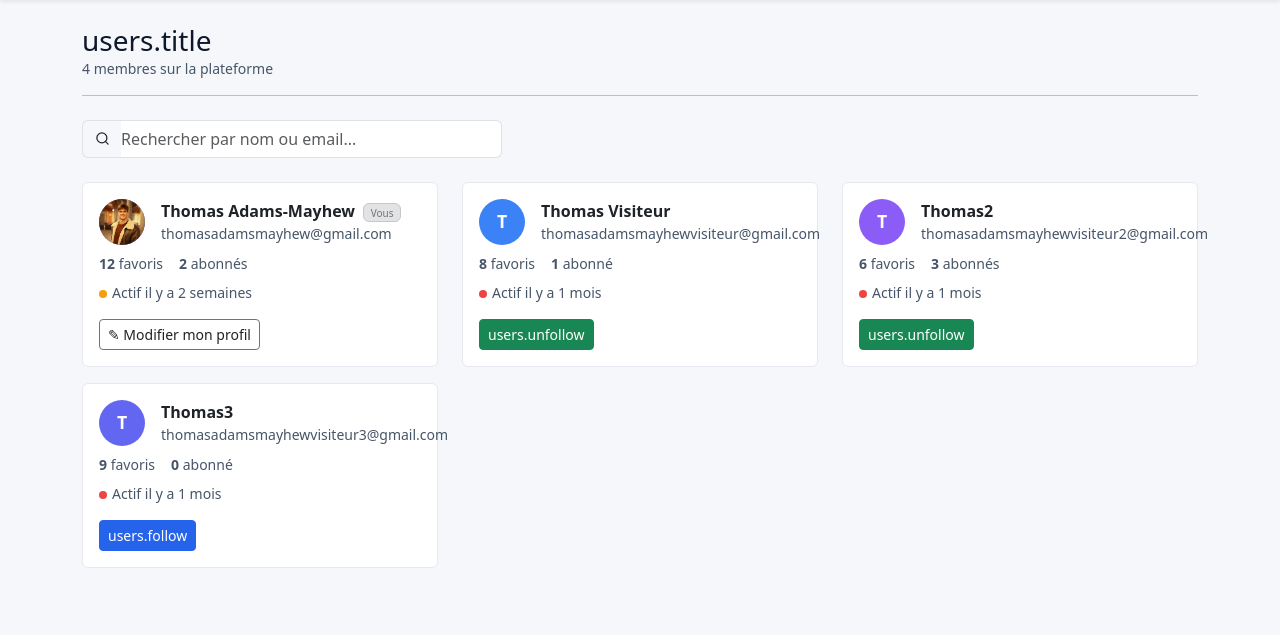
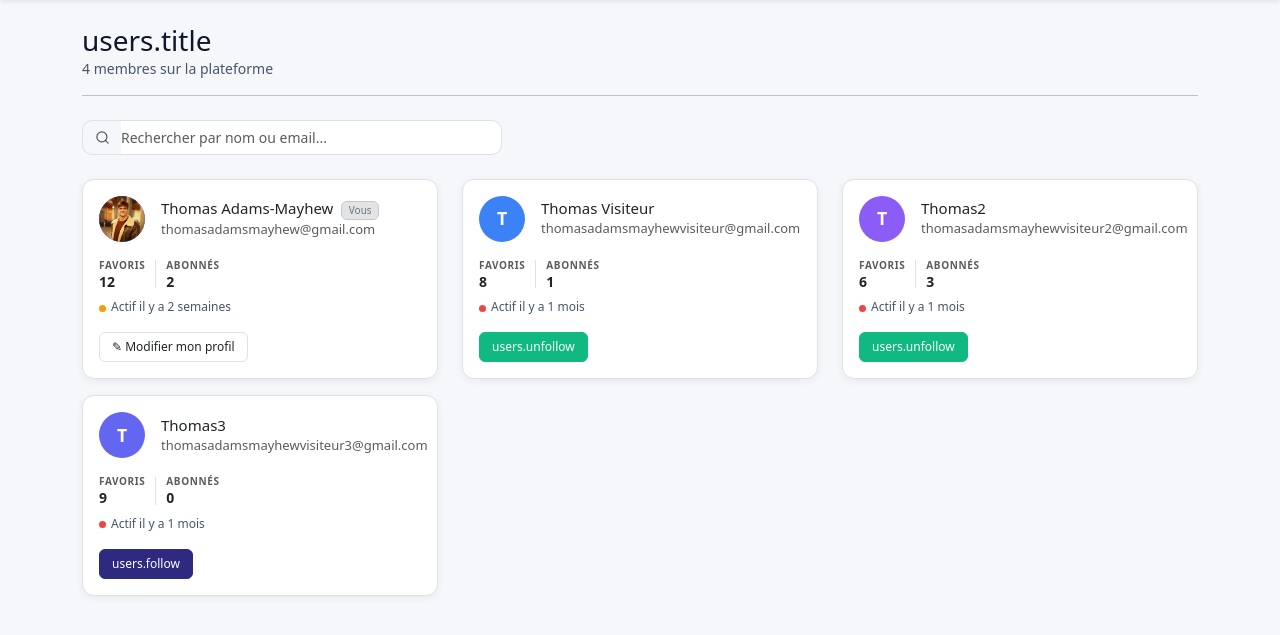
Before and after one commit to ChtickenDev/Calek_News, a Flask app: page /users in a window 1280 px wide. Shown: the part 61-696 px from the top of the page. Run offline with Flask 3, Linux system fonts and the light colour scheme; a user stored in the database is signed in; data comes from the database, SQL or seed files in the repository; parts of the project's set-up code (start-up, migrations or seed data) failed here and were passed over.

Commit message:
harmonise esthétique page Profils sur Favoris

```diff
--- a/templates/users_list.html
+++ b/templates/users_list.html
@@ -12,14 +12,15 @@
 
 <!-- Recherche -->
 <div class="mb-4" style="max-width: 420px;">
-  <div class="input-group">
-    <span class="input-group-text border-end-0" style="background:transparent;">
+  <div class="input-group users-search-group">
+    <span class="input-group-text border-end-0" style="background:transparent; border-radius:10px 0 0 10px;">
       <svg xmlns="http://www.w3.org/2000/svg" width="15" height="15" viewBox="0 0 24 24" fill="none"
            stroke="currentColor" stroke-width="2" stroke-linecap="round" stroke-linejoin="round">
         <circle cx="11" cy="11" r="8"/><line x1="21" y1="21" x2="16.65" y2="16.65"/>
       </svg>
     </span>
     <input type="text" id="search-input" class="form-control border-start-0 ps-0"
+           style="border-radius:0 10px 10px 0;"
            placeholder="Rechercher par nom ou email..."
            oninput="filterUsers(this.value)">
   </div>
@@ -33,63 +34,69 @@
   <div class="col-md-6 col-lg-4 user-card-col"
        data-name="{{ (u.name or '')|lower }}"
        data-email="{{ u.email|lower }}">
-    <div class="card p-3 h-100" style="cursor:pointer;" onclick="window.location='{{ url_for('user_profile', user_id=u.id) }}'">
+    <div class="user-card" onclick="window.location='{{ url_for('user_profile', user_id=u.id) }}'">
 
-      <div class="d-flex align-items-center gap-3 mb-2">
+      <div class="d-flex align-items-center gap-3 mb-3">
         <!-- Avatar -->
         {% if u.photo_filename %}
           <img src="{{ url_for('static', filename='uploads/avatars/' + u.photo_filename) }}"
-               class="avatar-circle-lg flex-shrink-0"
+               class="user-card-avatar flex-shrink-0"
                style="object-fit:cover;"
                alt="{{ (u.name or u.email)[0].upper() }}">
         {% else %}
-          <div class="avatar-circle-lg flex-shrink-0 avatar-initials-dynamic" data-seed="{{ u.email }}">
+          <div class="user-card-avatar flex-shrink-0 avatar-initials-dynamic" data-seed="{{ u.email }}">
             {{ (u.name or u.email)[0].upper() }}
           </div>
         {% endif %}
 
-        <!-- Infos -->
+        <!-- Nom + email -->
         <div class="flex-grow-1 min-w-0">
-          <div class="fw-semibold text-truncate">
+          <div class="user-card-name text-truncate">
             {{ u.name or u.email.split('@')[0] }}
             {% if u.id == current_user.id %}
               <span class="badge bg-secondary-subtle text-secondary border border-secondary-subtle ms-1"
                     style="font-size:10px; font-weight:500; vertical-align:middle;">Vous</span>
             {% endif %}
           </div>
-          <div class="text-muted small text-truncate">{{ u.email }}</div>
+          <div class="user-card-email text-truncate">{{ u.email }}</div>
         </div>
       </div>
 
       <!-- Stats -->
-      <div class="d-flex gap-3 small text-muted mb-2">
-        <span><strong>{{ s.pub_favs }}</strong> favori{{ 's' if s.pub_favs > 1 else '' }}</span>
-        <span><strong>{{ s.followers }}</strong> abonn{{ 'és' if s.followers > 1 else 'é' }}</span>
+      <div class="user-card-stats mb-2">
+        <span class="user-card-stat-block">
+          <span class="user-card-stat-key">Favoris</span>
+          <span class="user-card-stat-val">{{ s.pub_favs }}</span>
+        </span>
+        <span class="user-card-stat-sep"></span>
+        <span class="user-card-stat-block">
+          <span class="user-card-stat-key">Abonn&#233;s</span>
+          <span class="user-card-stat-val">{{ s.followers }}</span>
+        </span>
       </div>
 
       <!-- Indicateur d'activité -->
-      <div class="small mb-3">
+      <div class="user-card-activity mb-3">
         {% if la %}
-          {% set now = now() if now is defined else none %}
           <span class="activity-indicator" data-date="{{ la.isoformat() }}"></span>
         {% else %}
-          <span class="text-muted fst-italic">{{ t('users.no_share') }}</span>
+          <span class="text-muted fst-italic" style="font-size:12px;">{{ t('users.no_share') }}</span>
         {% endif %}
       </div>
 
       <!-- Actions -->
       <div class="d-flex flex-row gap-2 align-items-center mt-auto">
         {% if u.id == current_user.id %}
-          <a href="{{ url_for('me') }}" class="btn btn-sm btn-outline-secondary"
+          <a href="{{ url_for('me') }}" class="card-btn"
              onclick="event.stopPropagation()">&#9998; Modifier mon profil</a>
         {% elif u.id in followed_ids %}
-          <button class="btn btn-sm btn-success unfollow-btn"
+          <button class="card-btn card-btn-public unfollow-btn"
                   data-user-id="{{ u.id }}"
                   onclick="event.stopPropagation(); unfollowUser({{ u.id }}, this)">
             {{ t('users.unfollow') }}
           </button>
         {% else %}
-          <button class="btn btn-sm btn-primary follow-btn"
+          <button class="card-btn card-btn-primary follow-btn"
                   data-user-id="{{ u.id }}"
                   onclick="event.stopPropagation(); followUser({{ u.id }}, this)">
             {{ t('users.follow') }}
@@ -110,16 +117,87 @@
 
 {% block scripts %}
 <style>
-.avatar-circle-lg {
+/* ==================== CARTE UTILISATEUR ==================== */
+.user-card {
+  background: var(--bs-body-bg);
+  border: 0.5px solid var(--bs-border-color);
+  border-radius: 12px;
+  padding: 16px;
+  height: 100%;
+  display: flex;
+  flex-direction: column;
+  cursor: pointer;
+  box-shadow: 0 2px 8px rgba(0, 0, 0, .06);
+  transition: box-shadow .15s, transform .12s;
+}
+.user-card:hover {
+  box-shadow: 0 4px 16px rgba(0, 0, 0, .10);
+  transform: translateY(-1px);
+}
+
+/* Avatar */
+.user-card-avatar {
   width: 46px; height: 46px; border-radius: 50%;
   background: #6366f1;
-  color: #fff !important; font-weight: 700; font-size: 1.1rem;
+  color: #fff; font-weight: 700; font-size: 1.1rem;
   display: flex; align-items: center; justify-content: center;
   min-width: 46px;
 }
+
+/* Nom — même style que .card-title */
+.user-card-name {
+  font-size: 15px;
+  font-weight: 500;
+  color: var(--bs-body-color);
+  line-height: 1.4;
+}
+
+/* Email — même style que .card-meta-val */
+.user-card-email {
+  font-size: 13px;
+  color: var(--bs-secondary-color);
+}
+
+/* Stats — labels style .card-meta-key, valeurs en gras */
+.user-card-stats {
+  display: flex;
+  align-items: center;
+  gap: 10px;
+}
+.user-card-stat-block {
+  display: flex;
+  flex-direction: column;
+  gap: 1px;
+}
+.user-card-stat-key {
+  font-size: 10px;
+  font-weight: 600;
+  text-transform: uppercase;
+  letter-spacing: 0.06em;
+  color: var(--bs-secondary-color);
+}
+.user-card-stat-val {
+  font-size: 14px;
+  font-weight: 700;
+  color: var(--bs-body-color);
+  line-height: 1.2;
+}
+.user-card-stat-sep {
+  width: 1px;
+  height: 28px;
+  background: var(--bs-border-color);
+  align-self: center;
+}
+
+/* Activité */
+.user-card-activity {
+  font-size: 12px;
+}
+
+/* Indicateur d'activité */
 .activity-dot {
   display: inline-block;
-  width: 8px; height: 8px; border-radius: 50%;
+  width: 7px; height: 7px; border-radius: 50%;
   margin-right: 5px; vertical-align: middle;
 }
 .activity-recent { background: #22c55e; }
@@ -127,7 +205,21 @@
 .activity-old    { background: #ef4444; }
 .activity-none   { background: #94a3b8; }
 
+/* Barre de recherche */
+.users-search-group .form-control,
+.users-search-group .input-group-text {
+  border-color: var(--bs-border-color);
+  font-size: 14px;
+}
+.users-search-group .form-control:focus {
+  box-shadow: none;
+  border-color: #6366f1;
+}
+.users-search-group .input-group-text {
+  color: var(--bs-secondary-color);
+}
 </style>
+
 <script>
 // Calcul indicateur d'activité côté JS
 document.querySelectorAll('.activity-indicator').forEach(el => {
@@ -177,9 +269,9 @@
   const res = await fetch(`/follow/${userId}`, {method: 'POST'});
   const data = await res.json();
   if (data.ok) {
-    btn.className = 'btn btn-sm btn-success unfollow-btn';
+    btn.className = 'card-btn card-btn-public unfollow-btn';
     btn.textContent = _unfollowLabel;
-    btn.onclick = function() { unfollowUser(userId, this); };
+    btn.onclick = function(e) { e.stopPropagation(); unfollowUser(userId, this); };
   }
 }
 
@@ -187,9 +279,9 @@
   const res = await fetch(`/unfollow/${userId}`, {method: 'POST'});
   const data = await res.json();
   if (data.ok) {
-    btn.className = 'btn btn-sm btn-primary follow-btn';
+    btn.className = 'card-btn card-btn-primary follow-btn';
     btn.textContent = _followLabel;
-    btn.onclick = function() { followUser(userId, this); };
+    btn.onclick = function(e) { e.stopPropagation(); followUser(userId, this); };
   }
 }
 </script>
```
